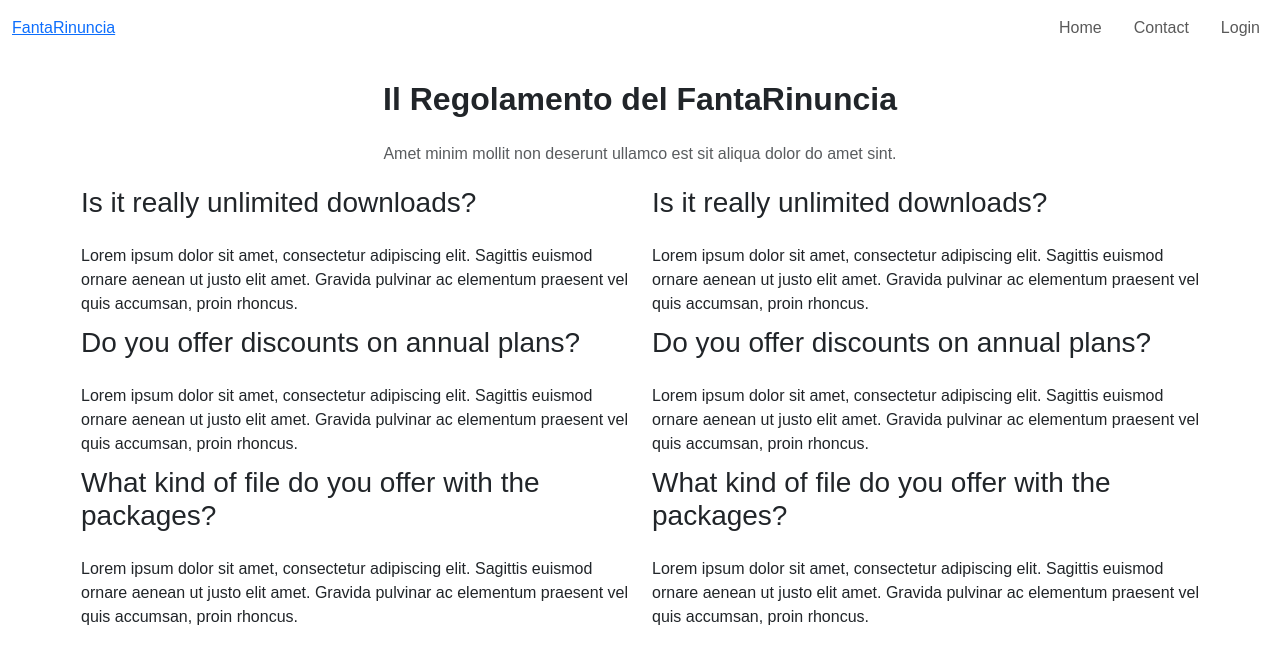
After one commit to wassupiari/FantaRinuncia, a Flask app: page /regolamento in a window 1280 px wide. The commit adds this page. Shown: the top 664 px of the page. Run offline with Flask 3, Linux system fonts and the light colour scheme.

Commit message:
update: added Regolamento section also made a wsgi script to host on droplet

```diff
--- a/app.py
+++ b/app.py
@@ -185,13 +185,15 @@ def profile():
     else:
         return redirect(url_for('login'))
 
+@app.route('/regolamento')
+def regolamento():
+    utenti = leggi_dati_da_file_json(utenti_json_file)
+    if 'username' in session:
+        logged = True
+    else:
+        logged = False
+    return render_template('/src/regolamento.html', logged=logged)
 
-if os.path.exists(squadra_json_file):
-    with open(squadra_json_file, 'r') as file:
-        squadre = json.load(file)
-
-
-from flask import jsonify  # Importa jsonify per restituire un JSON in Flask
 
 @app.route('/auth/register', methods=['GET', 'POST'])
 def registrazione():
@@ -231,4 +233,4 @@ def page_not_found(error):
     return render_template('404.html'), 404
 
 if __name__ == '__main__':
-    app.run(debug=True)
+    app.run(host='0.0.0.0', port=5000, debug=True)
--- a/static/style.css
+++ b/static/style.css
@@ -272,3 +272,108 @@ PROFILE
     margin-right: 5px; /* Regola la distanza orizzontale tra i badge */
     margin-bottom: 5px; /* Regola la distanza verticale tra i badge */
 }
+
+/* FAQ page */
+body {
+  margin: 0;
+  padding: 0;
+}
+
+/* Stile generale della sezione FAQ */
+.section-faq {
+  padding-top: 24px;
+  padding-bottom: 32px;
+  background-color: #FFFFFF;
+  overflow: hidden;
+}
+
+/* Stile del titolo */
+.section-faq h2 {
+  font-size: 20px;
+  font-weight: 600;
+  margin-bottom: 20px;
+  text-align: center;
+}
+
+/* Stile dei paragrafi */
+.section-faq p {
+  font-size: 16px;
+  line-height: 1.6;
+  color: #666666;
+}
+
+/* Stile dei collegamenti */
+.section-faq a {
+  color: #007bff;
+  text-decoration: none;
+}
+
+.section-faq a:hover {
+  text-decoration: underline;
+}
+
+/* Stile delle domande */
+.section-faq .faq-question {
+  font-size: 18px;
+  font-weight: 500;
+  margin-bottom: 10px;
+}
+
+/* Stile delle risposte */
+.section-faq .faq-answer {
+  font-size: 16px;
+  margin-bottom: 20px;
+}
+
+
+
+
+
+
+.section-faq .contact-link p {
+  margin-bottom: 5px;
+}
+
+
+.container {
+  width: 90%;
+  max-width: 1200px;
+  margin: 0 auto;
+  padding: 0 15px;
+}
+
+
+.text-center {
+  text-align: center;
+}
+
+.row {
+  display: flex;
+  flex-wrap: wrap;
+  margin-left: -10px;
+  margin-right: -10px;
+}
+
+
+.col-12 {
+  flex: 0 0 100%;
+  max-width: 100%;
+}
+
+.col-md-6 {
+  flex: 0 0 50%;
+  max-width: 50%;
+}
+
+/* Stile dei margini inferiori per le colonne */
+.mb-10 {
+  margin-bottom: 10px;
+}
+
+.mb-20 {
+  margin-bottom: 20px;
+}
+
+.mb-24 {
+  margin-bottom: 24px;
+}
--- a/templates/index.html
+++ b/templates/index.html
@@ -21,7 +21,7 @@
         <div class="collapse navbar-collapse" id="navbarNav">
             <ul class="navbar-nav ms-md-auto gap-2">
                 <li class="nav-item rounded">
-                    <a class="nav-link" href="#"><i class="bi bi-people-fill me-2"></i>Regolamento</a>
+                    <a class="nav-link" href="/regolamento"><i class="bi bi-people-fill me-2"></i>Regolamento</a>
                 </li>
                 <li class="nav-item rounded">
                     <a class="nav-link" href="#"><i class="bi bi-telephone-fill me-2"></i>Contact</a>
--- a/templates/src/profile.html
+++ b/templates/src/profile.html
@@ -22,7 +22,7 @@
             <div class="collapse navbar-collapse" id="navbarNav">
                 <ul class="navbar-nav ms-md-auto gap-2">
                     <li class="nav-item rounded">
-                        <a class="nav-link" href="#"><i class="bi bi-people-fill me-2"></i>Regolamento</a>
+                        <a class="nav-link" href="/regolamento"><i class="bi bi-people-fill me-2"></i>Regolamento</a>
                     </li>
                     <li class="nav-item rounded">
                         <a class="nav-link" href="#"><i class="bi bi-telephone-fill me-2"></i>About</a>
--- /dev/null
+++ b/templates/src/regolamento.html
@@ -0,0 +1,100 @@
+<!DOCTYPE html>
+<html lang="en" >
+<head>
+    <meta charset="UTF-8">
+    <title>Regolamento</title>
+
+      <link rel="stylesheet" href="https://cdnjs.cloudflare.com/ajax/libs/font-awesome/6.5.1/css/all.min.css" integrity="sha512-DTOQO9RWCH3ppGqcWaEA1BIZOC6xxalwEsw9c2QQeAIftl+Vegovlnee1c9QX4TctnWMn13TZye+giMm8e2LwA==" crossorigin="anonymous" referrerpolicy="no-referrer" />
+    <link href="https://cdn.jsdelivr.net/npm/bootstrap@5.3.2/dist/css/bootstrap.min.css" rel="stylesheet" integrity="sha384-T3c6CoIi6uLrA9TneNEoa7RxnatzjcDSCmG1MXxSR1GAsXEV/Dwwykc2MPK8M2HN" crossorigin="anonymous">
+    <link rel="stylesheet" href="{{ url_for('static', filename='style.css') }}">
+    <link rel="shortcut icon" href="{{ url_for('static', filename='favicon.ico') }}">
+</head>
+<body>
+
+
+<nav class="navbar navbar-expand-lg  mb-4">
+    <div class="container-fluid">
+        <a href="/"> FantaRinuncia</a>
+        <button class="navbar-toggler" type="button" data-bs-toggle="collapse" data-bs-target="#navbarNav"
+            aria-controls="navbarNav" aria-expanded="false" aria-label="Toggle navigation">
+            <span class="navbar-toggler-icon"></span>
+        </button>
+        <div class="collapse navbar-collapse" id="navbarNav">
+            <ul class="navbar-nav ms-md-auto gap-2">
+                <li class="nav-item rounded">
+                    <a class="nav-link" href="/"><i class="bi bi-people-fill me-2"></i>Home</a>
+                </li>
+                <li class="nav-item rounded">
+                    <a class="nav-link" href="#"><i class="bi bi-telephone-fill me-2"></i>Contact</a>
+                </li>
+                {% if logged %}
+                <li class="nav-item dropdown rounded">
+
+                    <a class="nav-link dropdown-toggle" href="#" id="navbarDropdown" role="button"
+                        data-bs-toggle="dropdown" aria-expanded="false"><i class="bi bi-person-fill me-2"></i>Profile</a>
+                    <ul class="dropdown-menu dropdown-menu-end" aria-labelledby="navbarDropdown">
+                        <li><a class="dropdown-item" href="/profile">Account</a></li>
+                        <li>
+                            <hr class="dropdown-divider">
+                        </li>
+                        <li><a class="dropdown-item" href="/logout">Logout</a></li>
+                    </ul>
+
+                </li>
+                {% else %}
+                <li class="nav-item rounded">
+                    <a class="nav-link" href="/auth/login"><i class="bi bi-telephone-fill me-2"></i>Login</a>
+                </li>
+                {% endif %}
+            </ul>
+        </div>
+    </div>
+</nav>
+
+
+<section class="pt-24 pb-32 bg-white overflow-hidden"">
+  <div class="container">
+    <div class="mw-md-md mx-auto text-center mb-20">
+      <h2 class="fs-10 fw-semibold text-center mb-4">Il Regolamento del FantaRinuncia</h2>
+      <p class="fs-17 text-muted mb-0">Amet minim mollit non deserunt ullamco est sit aliqua dolor do amet sint.</p>
+    </div>
+    <div class="mw-md-6xl mx-auto">
+      <div class="row g-20 mb-10">
+        <div class="col-12 col-md-6">
+          <h3 class="fs-15 fw-medium mb-4">Is it really unlimited downloads?</h3>
+          <p class="mb-0">Lorem ipsum dolor sit amet, consectetur adipiscing elit. Sagittis euismod ornare aenean ut justo elit amet. Gravida pulvinar ac elementum praesent vel quis accumsan, proin rhoncus.</p>
+        </div>
+        <div class="col-12 col-md-6">
+          <h3 class="fs-15 fw-medium mb-4">Is it really unlimited downloads?</h3>
+          <p class="mb-0">Lorem ipsum dolor sit amet, consectetur adipiscing elit. Sagittis euismod ornare aenean ut justo elit amet. Gravida pulvinar ac elementum praesent vel quis accumsan, proin rhoncus.</p>
+        </div>
+      </div>
+      <div class="row g-20 mb-10">
+        <div class="col-12 col-md-6">
+          <h3 class="fs-15 fw-medium mb-4">Do you offer discounts on annual plans?</h3>
+          <p class="mb-0">Lorem ipsum dolor sit amet, consectetur adipiscing elit. Sagittis euismod ornare aenean ut justo elit amet. Gravida pulvinar ac elementum praesent vel quis accumsan, proin rhoncus.</p>
+        </div>
+        <div class="col-12 col-md-6">
+          <h3 class="fs-15 fw-medium mb-4">Do you offer discounts on annual plans?</h3>
+          <p class="mb-0">Lorem ipsum dolor sit amet, consectetur adipiscing elit. Sagittis euismod ornare aenean ut justo elit amet. Gravida pulvinar ac elementum praesent vel quis accumsan, proin rhoncus.</p>
+        </div>
+      </div>
+      <div class="row g-20 mb-24">
+        <div class="col-12 col-md-6">
+          <h3 class="fs-15 fw-medium mb-4">What kind of file do you offer with the packages?</h3>
+          <p class="mb-0">Lorem ipsum dolor sit amet, consectetur adipiscing elit. Sagittis euismod ornare aenean ut justo elit amet. Gravida pulvinar ac elementum praesent vel quis accumsan, proin rhoncus.</p>
+        </div>
+        <div class="col-12 col-md-6">
+          <h3 class="fs-15 fw-medium mb-4">What kind of file do you offer with the packages?</h3>
+          <p class="mb-0">Lorem ipsum dolor sit amet, consectetur adipiscing elit. Sagittis euismod ornare aenean ut justo elit amet. Gravida pulvinar ac elementum praesent vel quis accumsan, proin rhoncus.</p>
+        </div>
+      </div>
+    </div>
+  </div>
+</section>
+
+<script src="https://cdn.jsdelivr.net/npm/bootstrap@5.3.2/dist/js/bootstrap.bundle.min.js" integrity="sha384-C6RzsynM9kWDrMNeT87bh95OGNyZPhcTNXj1NW7RuBCsyN/o0jlpcV8Qyq46cDfL" crossorigin="anonymous"></script>
+    <script src="https://cdnjs.cloudflare.com/ajax/libs/jquery/3.7.1/jquery.min.js" integrity="sha512-v2CJ7UaYy4JwqLDIrZUI/4hqeoQieOmAZNXBeQyjo21dadnwR+8ZaIJVT8EE2iyI61OV8e6M8PP2/4hpQINQ/g==" crossorigin="anonymous" referrerpolicy="no-referrer"></script>
+    <script src="{{url_for('static', filename='script.js')}}"></script>
+</body>
+</html>
--- /dev/null
+++ b/wsgi.py
@@ -0,0 +1,4 @@
+from app import app
+
+if __name__ == "__main__":
+    app.run()
```
